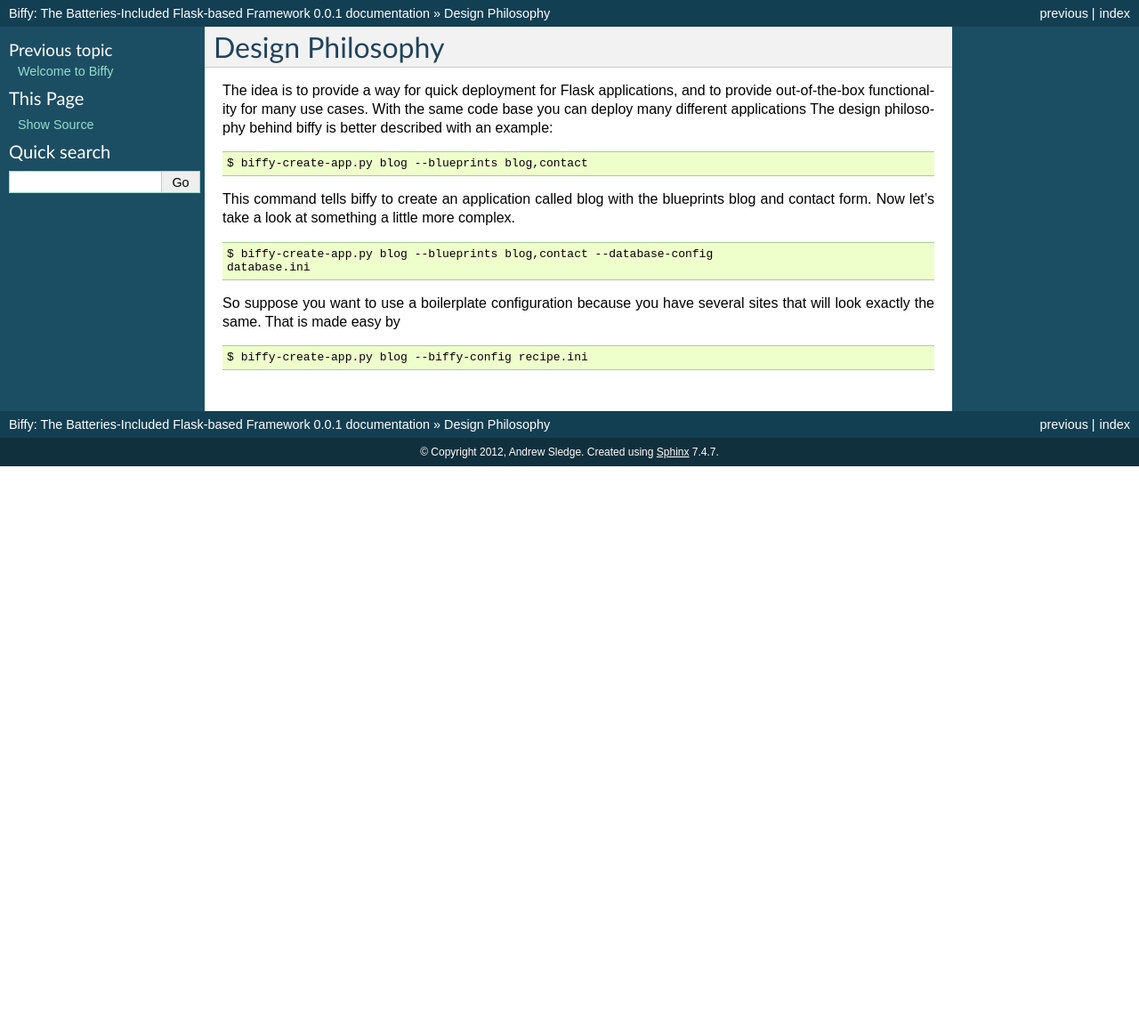
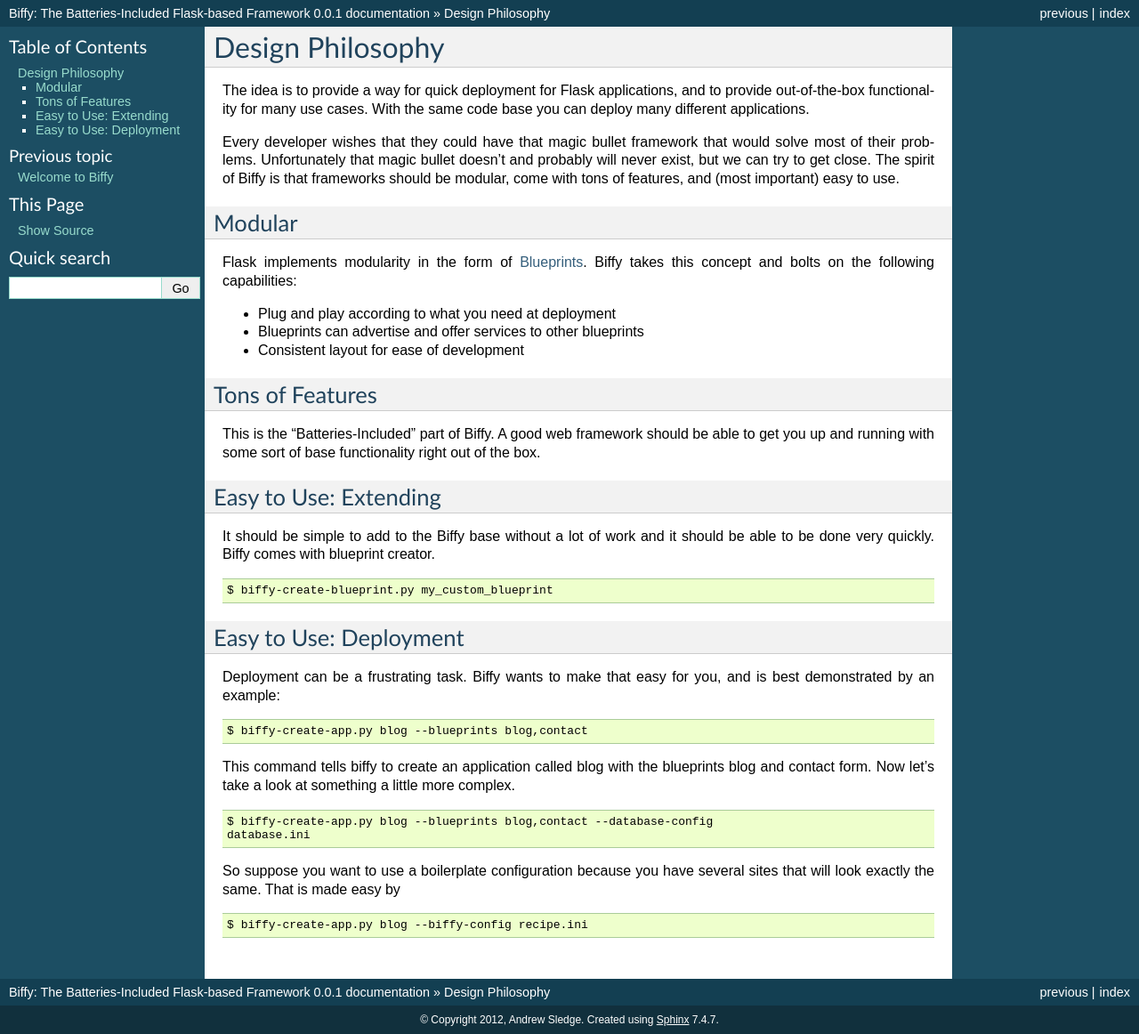
Before and after one commit to andrewjsledge/biffy, a Sphinx documentation site: the page built from docs/source/design.rst, in a window 1280 px wide. Shown: the whole page at 89% size. Built offline with Sphinx 7.4.7, drawn with Linux system fonts in a browser that asks for light colours; before the commit the page ends 900 px from its top, so only the background shows below that.

Commit message:
Updated docs

```diff
--- a/docs/source/design.rst
+++ b/docs/source/design.rst
@@ -3,8 +3,46 @@
 
 The idea is to provide a way for quick deployment for Flask applications,
 and to provide out-of-the-box functionality for many use cases. With the same
-code base you can deploy many different applications The design philosophy
-behind biffy is better described with an example:
+code base you can deploy many different applications.
+
+Every developer wishes that they could have that magic bullet framework that
+would solve most of their problems. Unfortunately that magic bullet doesn't
+and probably will never exist, but we can try to get close. The spirit of
+Biffy is that frameworks should be modular, come with tons of features,
+and (most important) easy to use.
+
+Modular
+-------
+
+Flask implements modularity in the form of Blueprints_. Biffy takes this
+concept and bolts on the following capabilities:
+
+* Plug and play according to what you need at deployment
+* Blueprints can advertise and offer services to other blueprints
+* Consistent layout for ease of development
+
+Tons of Features
+----------------
+
+This is the "Batteries-Included" part of Biffy. A good web framework should
+be able to get you up and running with some sort of base functionality right
+out of the box.
+
+Easy to Use: Extending
+----------------------
+
+It should be simple to add to the Biffy base without a lot of work and it
+should be able to be done very quickly. Biffy comes with blueprint creator.
+
+.. code-block:: bash
+
+    $ biffy-create-blueprint.py my_custom_blueprint
+
+Easy to Use: Deployment
+-----------------------
+
+Deployment can be a frustrating task. Biffy wants to make that easy for you,
+and is best demonstrated by an example:
 
 .. code-block:: bash
 
@@ -25,3 +63,6 @@
 .. code-block:: bash
 
     $ biffy-create-app.py blog --biffy-config recipe.ini
+
+
+.. _Blueprints: http://flask.pocoo.org/docs/blueprints/
```
Also changed, not shown: 4 other files.
